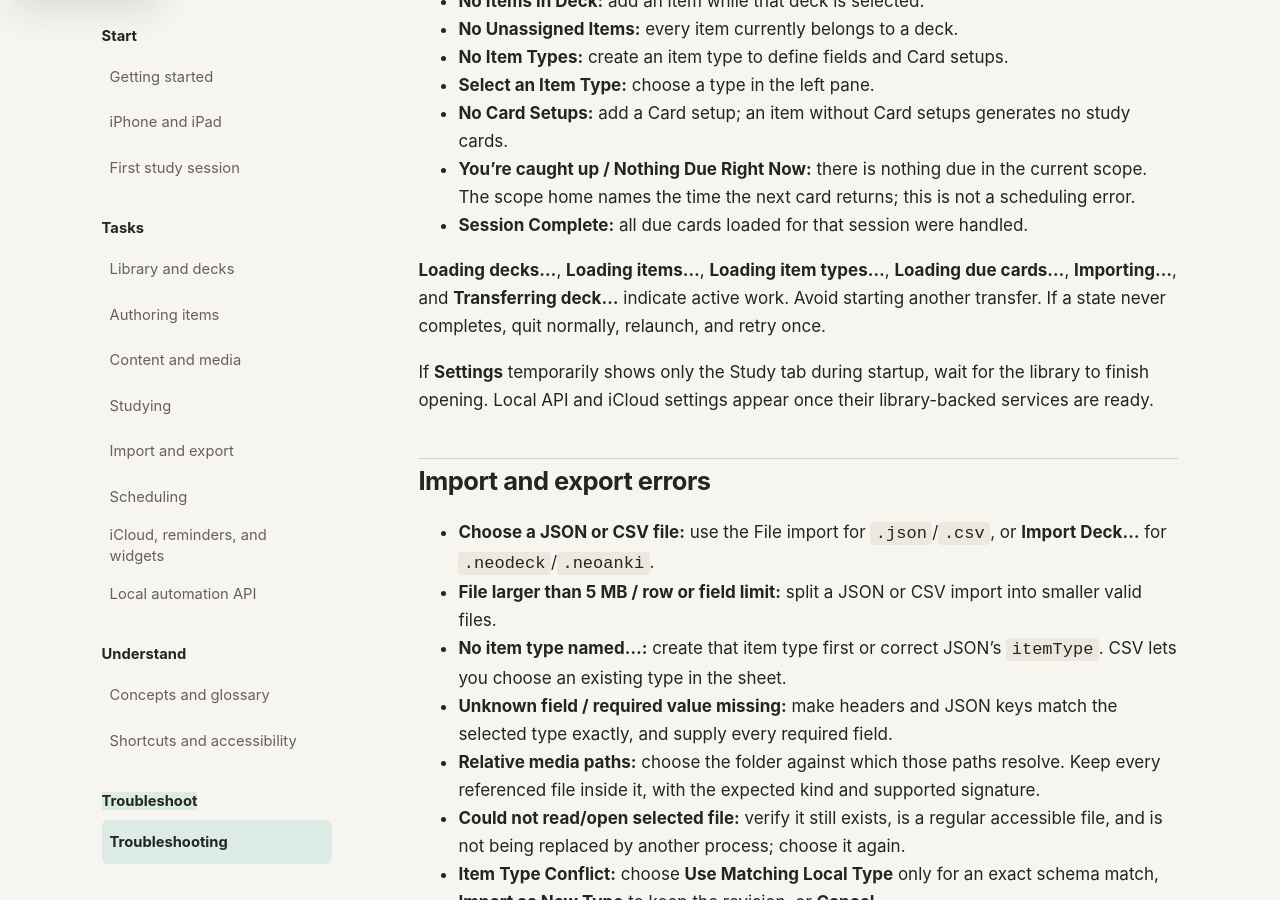
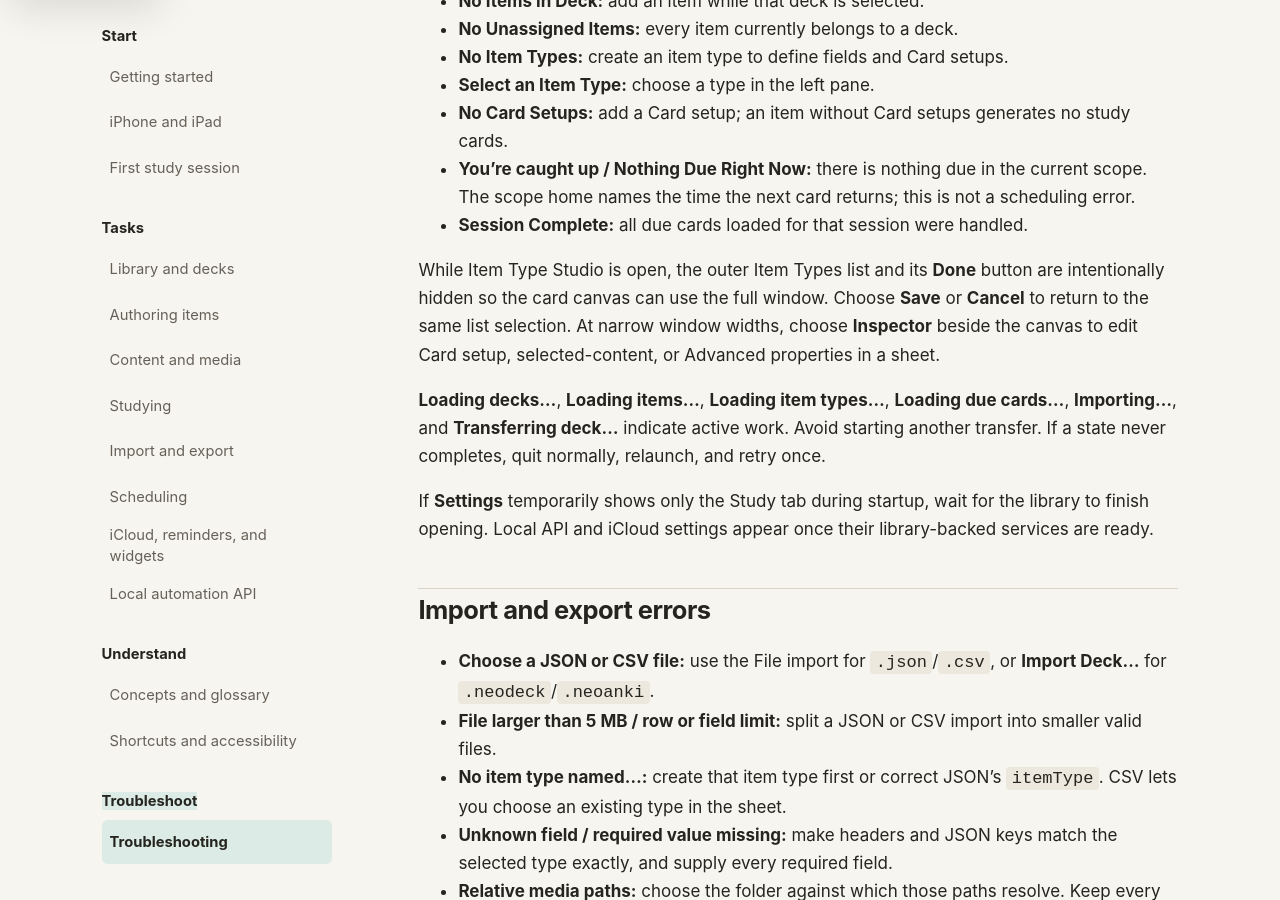
Before and after one commit to neoanki2/neoanki2, a Jekyll site: the page built from docs/user/troubleshooting.md, in a window 1280 px wide and 900 px high, scrolled down 3768 px. Built offline with Jekyll 4.4.1, drawn with Linux system fonts in a browser that asks for light colours.

Commit message:
Document Studio integration behavior

```diff
--- a/docs/user/troubleshooting.md
+++ b/docs/user/troubleshooting.md
@@ -132,6 +132,12 @@ These states are informational:
   not a scheduling error.
 - **Session Complete:** all due cards loaded for that session were handled.
 
+While Item Type Studio is open, the outer Item Types list and its **Done**
+button are intentionally hidden so the card canvas can use the full window.
+Choose **Save** or **Cancel** to return to the same list selection. At narrow
+window widths, choose **Inspector** beside the canvas to edit Card setup,
+selected-content, or Advanced properties in a sheet.
+
 **Loading decks…**, **Loading items…**, **Loading item types…**, **Loading due
 cards…**, **Importing…**, and **Transferring deck…** indicate active work. Avoid
 starting another transfer. If a state never completes, quit normally, relaunch,
```
Also changed, not shown: docs/user/studying.md (+4 -0 lines), docs/user/sync-reminders-widgets.md (+4 -0 lines).
